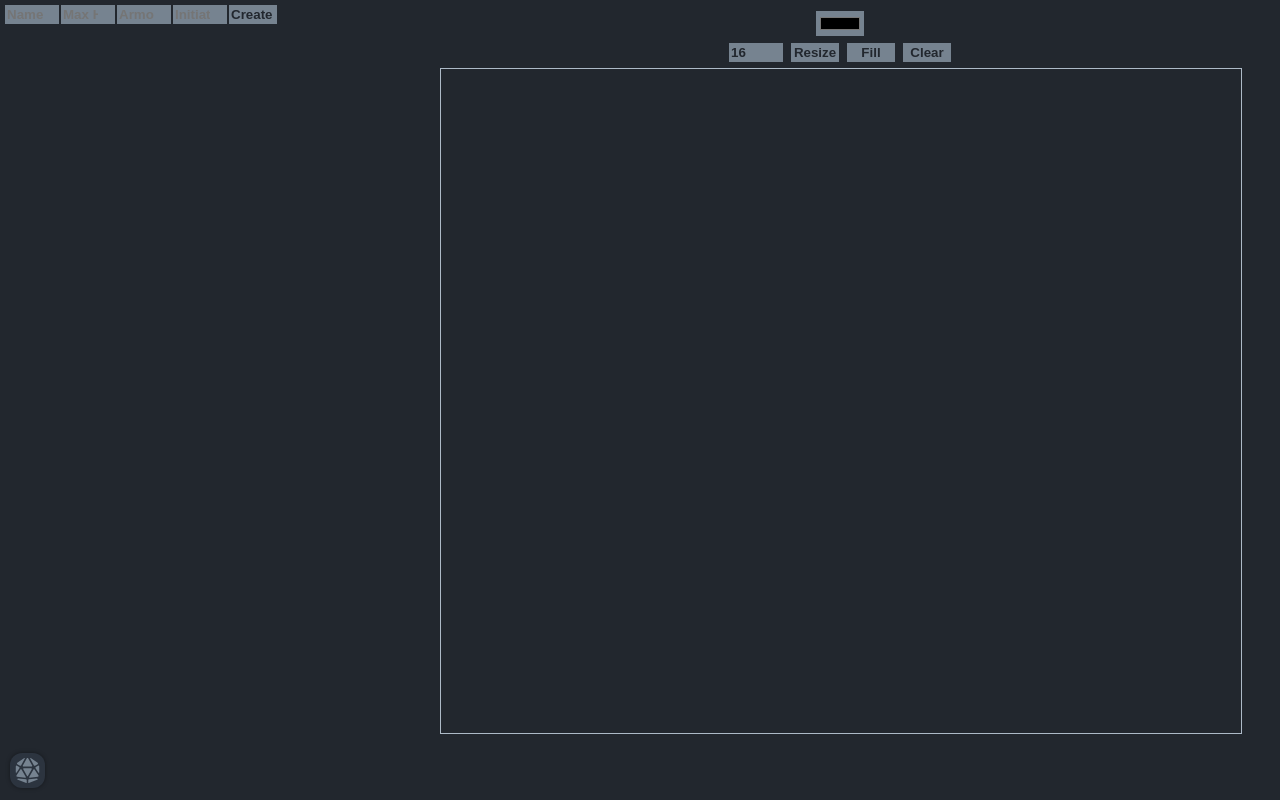
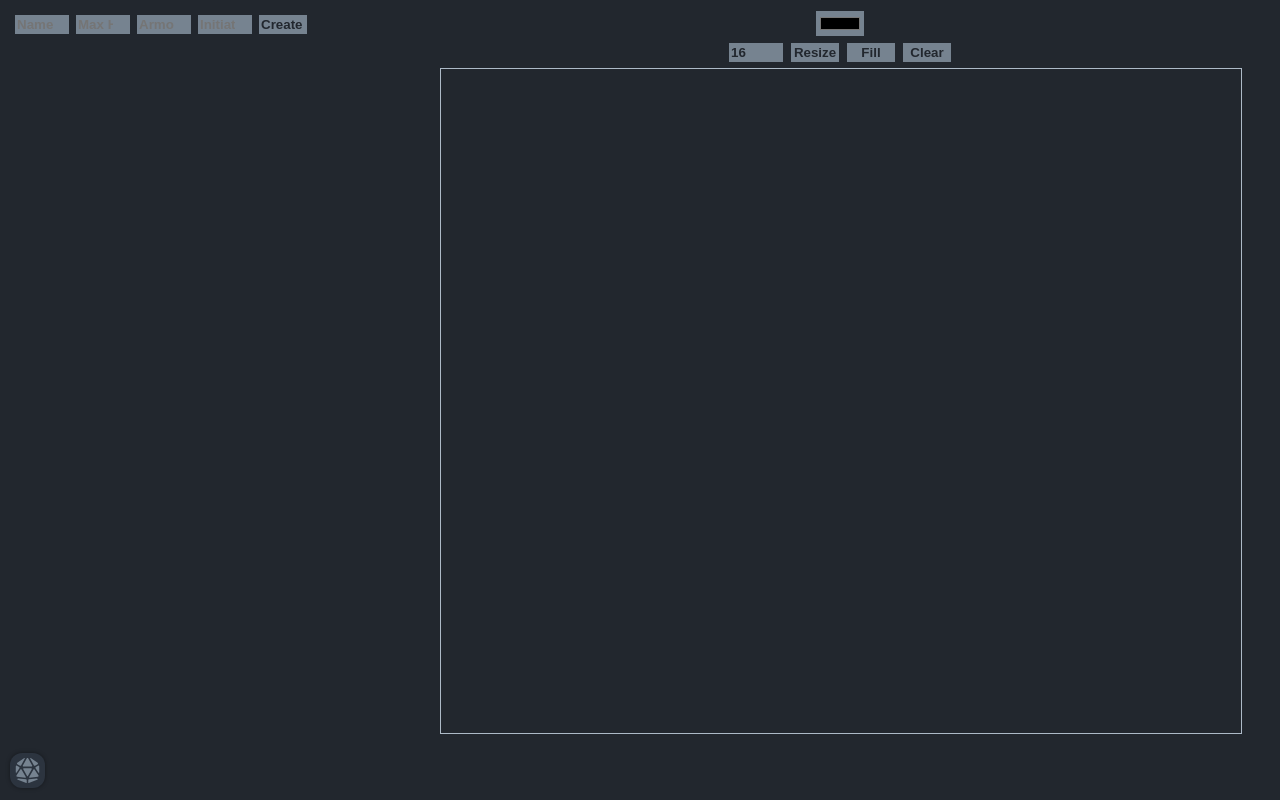
Before and after one commit to savwiley/dnd-maps, a React (Create React App) app: page / in a window 1280 px wide. Built offline with nearby package versions, Linux system fonts and the light colour scheme.

Commit message:
add box shadows and space out inputs

```diff
--- a/src/components/Characters/style.js
+++ b/src/components/Characters/style.js
@@ -10,7 +10,9 @@ export const Chars = styled.div`
 `;
 
 export const Input = styled.div`
+  padding: 10px 0 0 10px;
   input {
+    margin-right: 5px;
     padding: 2px;
     background: var(--text);
     border: 1px solid var(--background);
@@ -36,6 +38,7 @@ export const CharModule = styled.div`
   margin: 10px 5px;
   padding: 5px 10px;
   font-weight: bold;
+  box-shadow: 0 0 4px rgba(0, 0, 0, 0.4);
   .name {
     font-size: 20px;
     font-weight: bold;
```
